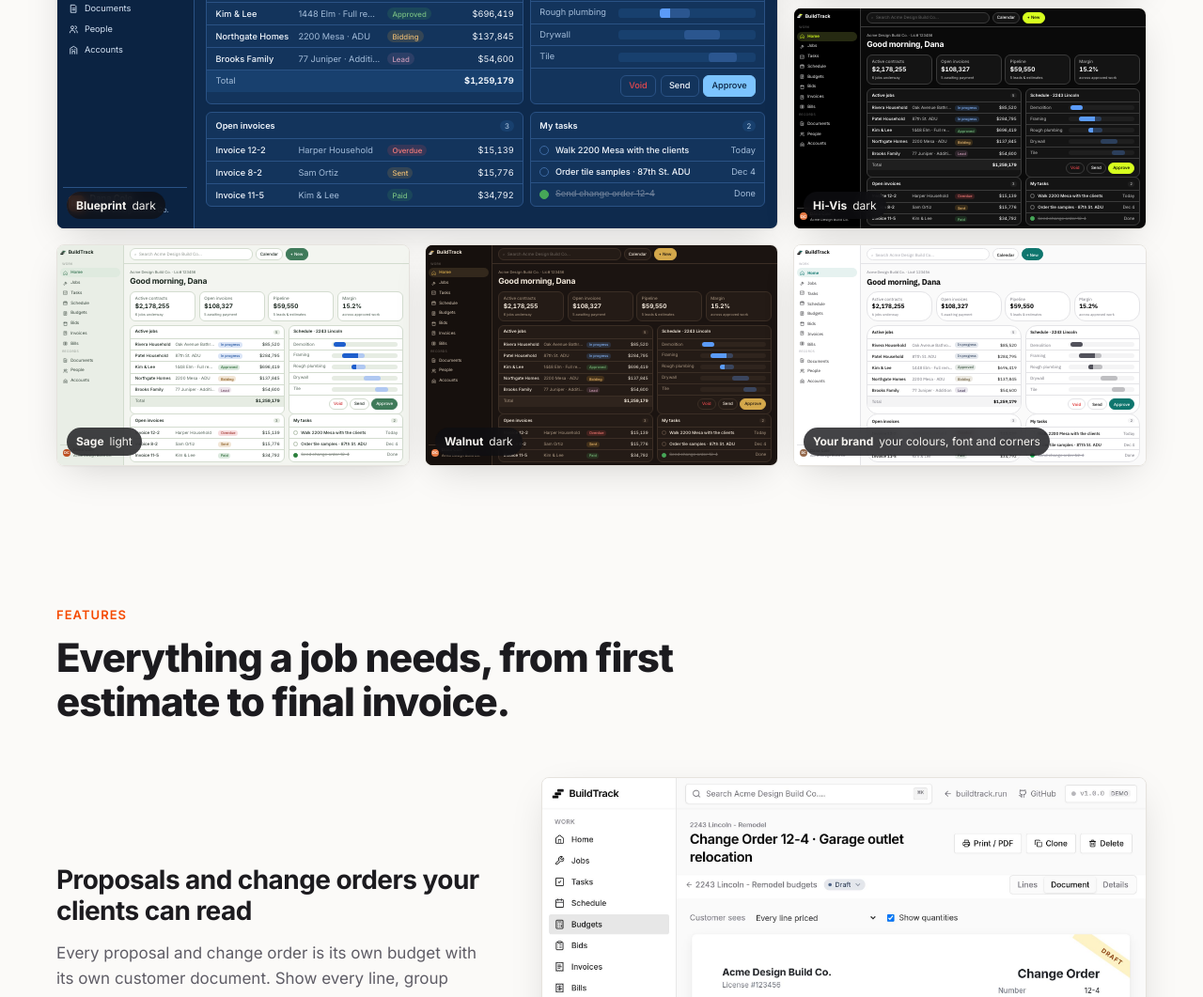
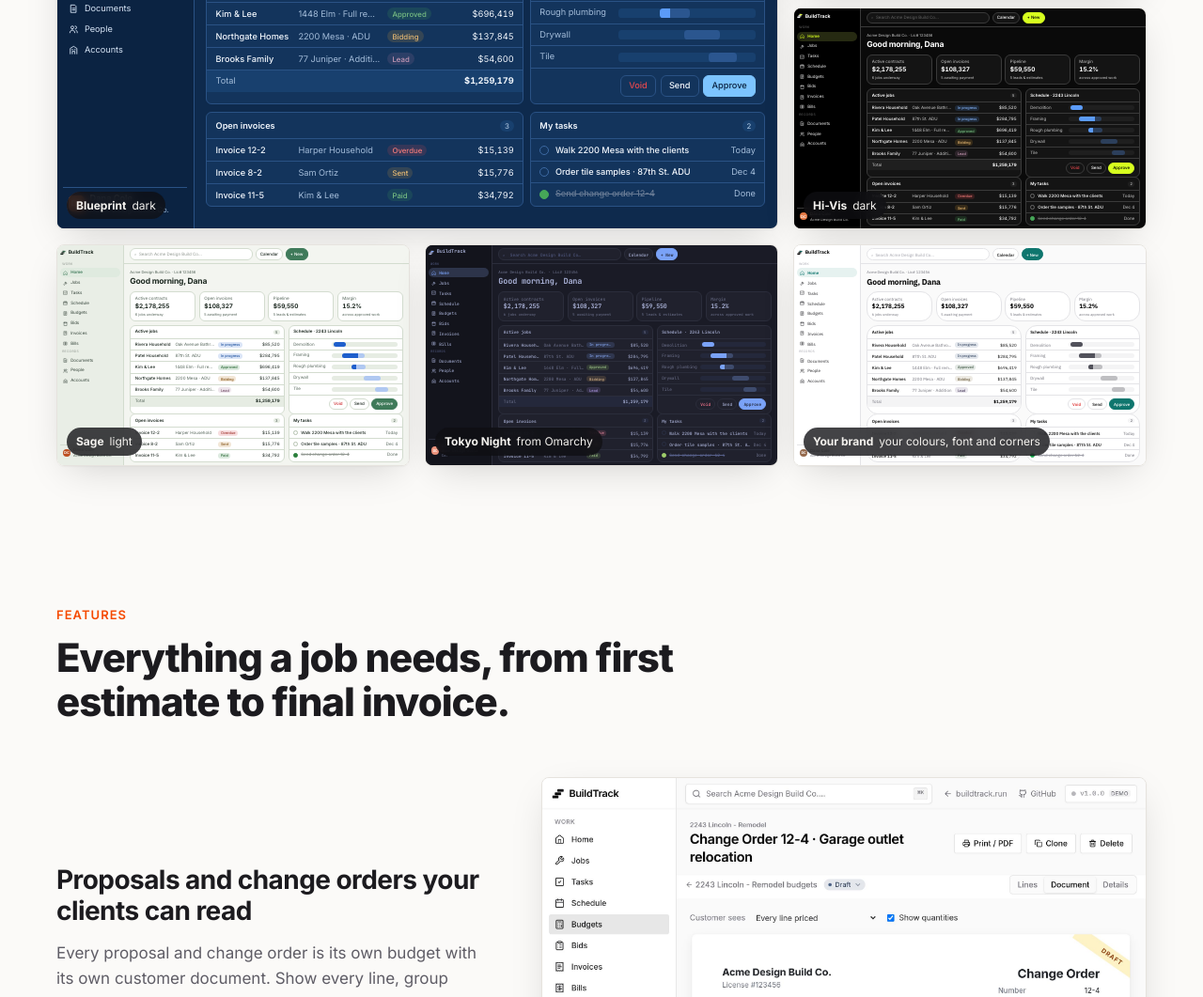
Before and after one commit to Cody-Design-Build/buildtrack-site, a plain HTML site: page index.html in a window 1280 px wide. Shown: the part 3870-4931 px from the top of the page at 94% size. Drawn offline with Linux system fonts and the light colour scheme.

Commit message:
Looks gallery: an Omarchy theme (Tokyo Night) in place of Walnut (#13)
Co-authored-by: Claude Opus 5.5 <noreply@anthropic.com>

```diff
--- a/app.js
+++ b/app.js
@@ -126,7 +126,7 @@ const LOOKS = [
   { id: 'kraft', mode: 'light' },
   { id: 'hi-vis', mode: 'dark' },
   { id: 'sage', mode: 'light' },
-  { id: 'walnut', mode: 'dark' },
+  { id: 'omarchy-tokyo-night', mode: 'dark', label: 'Tokyo Night', note: 'from Omarchy' },
   // Somebody's own brand: Graphite with a teal accent, rounder corners and IBM Plex.
   { id: 'graphite', mode: 'light', label: 'Your brand', colors: { primary: '#0f766e', 'primary-foreground': '#ffffff', accent: '#e6f2f0' }, font: 'plex', radius: 12 },
 ];
@@ -141,7 +141,7 @@ for (const look of LOOKS) {
   makeMini(host);
   paint(host, t, look);
   const cap = document.createElement('figcaption');
-  cap.innerHTML = look.label ? `<b>${look.label}</b> <span class="cap-more">your colours, font and corners</span>` : `<b>${t.name}</b> ${look.mode}`;
+  cap.innerHTML = look.note ? `<b>${look.label}</b> ${look.note}` : look.label ? `<b>${look.label}</b> <span class="cap-more">your colours, font and corners</span>` : `<b>${t.name}</b> ${look.mode}`;
   fig.append(cap);
   grid.append(fig);
 }
--- a/index.html
+++ b/index.html
@@ -277,6 +277,6 @@
     <svg width="0" height="0" style="position:absolute" aria-hidden="true">
       <symbol id="gh" viewBox="0 0 16 16"><path fill="currentColor" d="M8 0C3.58 0 0 3.58 0 8c0 3.54 2.29 6.53 5.47 7.59.4.07.55-.17.55-.38 0-.19-.01-.82-.01-1.49-2.01.37-2.53-.49-2.69-.94-.09-.23-.48-.94-.82-1.13-.28-.15-.68-.52-.01-.53.63-.01 1.08.58 1.23.82.72 1.21 1.87.87 2.33.66.07-.52.28-.87.51-1.07-1.78-.2-3.64-.89-3.64-3.95 0-.87.31-1.59.82-2.15-.08-.2-.36-1.02.08-2.12 0 0 .67-.21 2.2.82.64-.18 1.32-.27 2-.27.68 0 1.36.09 2 .27 1.53-1.04 2.2-.82 2.2-.82.44 1.1.16 1.92.08 2.12.51.56.82 1.27.82 2.15 0 3.07-1.87 3.75-3.65 3.95.29.25.54.73.54 1.48 0 1.07-.01 1.93-.01 2.2 0 .21.15.46.55.38A8.013 8.013 0 0016 8c0-4.42-3.58-8-8-8z"/></symbol>
     </svg>
-    <script type="module" src="/app.js?v=3"></script>
+    <script type="module" src="/app.js?v=4"></script>
   </body>
 </html>
```
